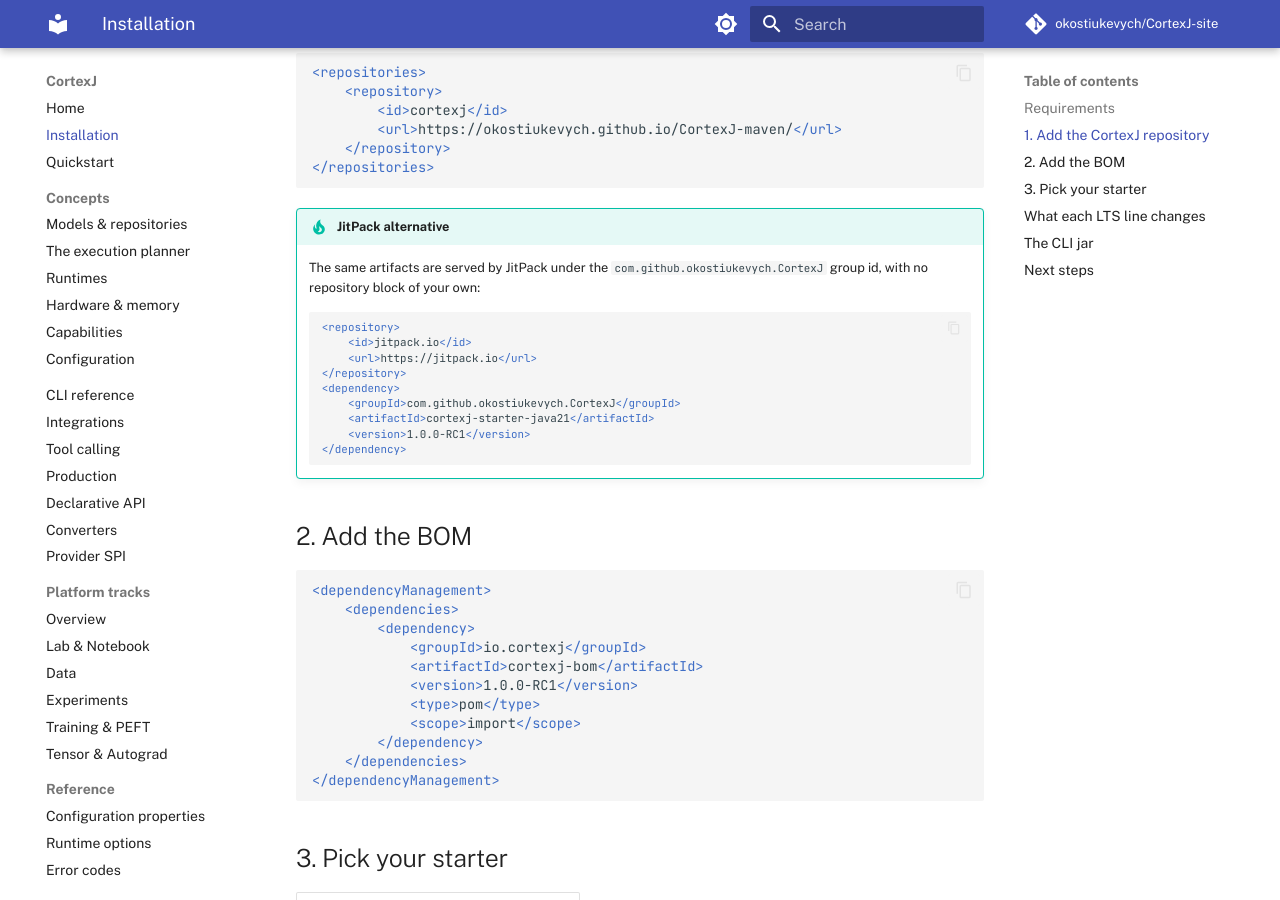
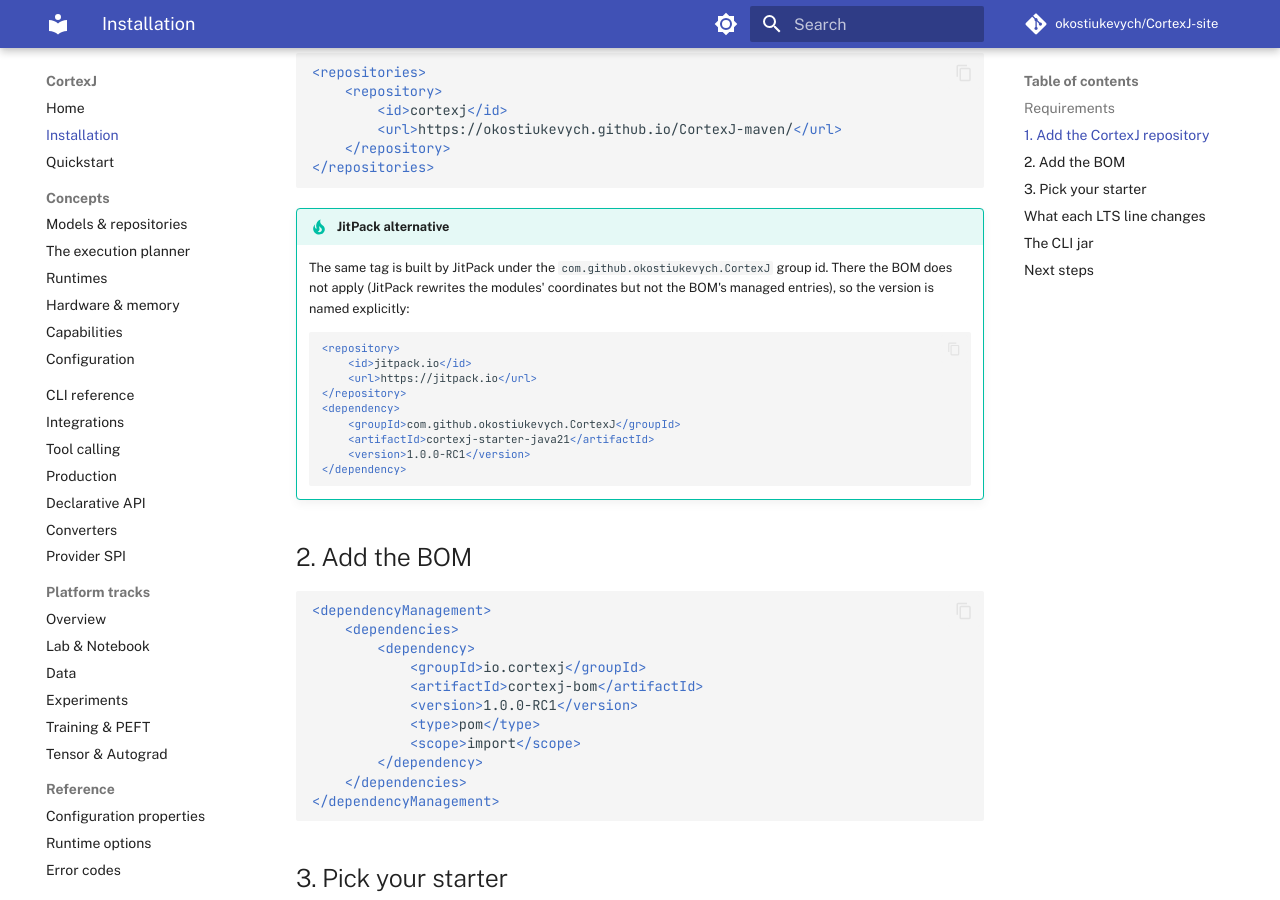
Before and after one commit to okostiukevych/CortexJ-site, an MkDocs documentation site: the page built from site-docs/docs/installation.md, in a window 1280 px wide and 900 px high, scrolled down 597 px. Built offline with MkDocs 1.6.1 and Material for MkDocs 9.7.7, drawn with Linux system fonts in a browser that asks for light colours; comment, search, counter and statistics services are not loaded.

Commit message:
Installation: JitPack needs an explicit version (BOM is not rewritten by JitPack)

````diff
--- a/site-docs/docs/installation.md
+++ b/site-docs/docs/installation.md
@@ -28,8 +28,10 @@
 ```
 
 !!! tip "JitPack alternative"
-    The same artifacts are served by JitPack under the `com.github.okostiukevych.CortexJ`
-    group id, with no repository block of your own:
+    The same tag is built by JitPack under the `com.github.okostiukevych.CortexJ`
+    group id. There the BOM does not apply (JitPack rewrites the modules'
+    coordinates but not the BOM's managed entries), so the version is named
+    explicitly:
 
     ```xml
     <repository>
````
